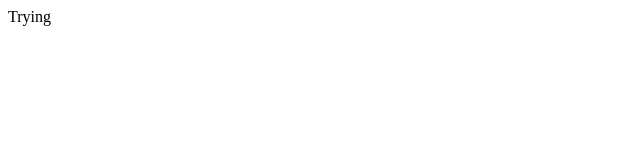
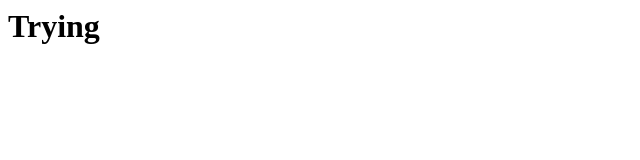
Before and after one commit to JyCinder/FOMOgame, a website: page trail.html in a window 1280 px wide. Shown: the whole page, without its empty margins (0-640 px from the left). Drawn offline with Linux system fonts and the light colour scheme.

Commit message:
Update trail.html

```diff
--- a/trail.html
+++ b/trail.html
@@ -1,3 +1,3 @@
 <html>
-<h> Trying </h>
+<h1> Trying </h1>
 </html>
```
